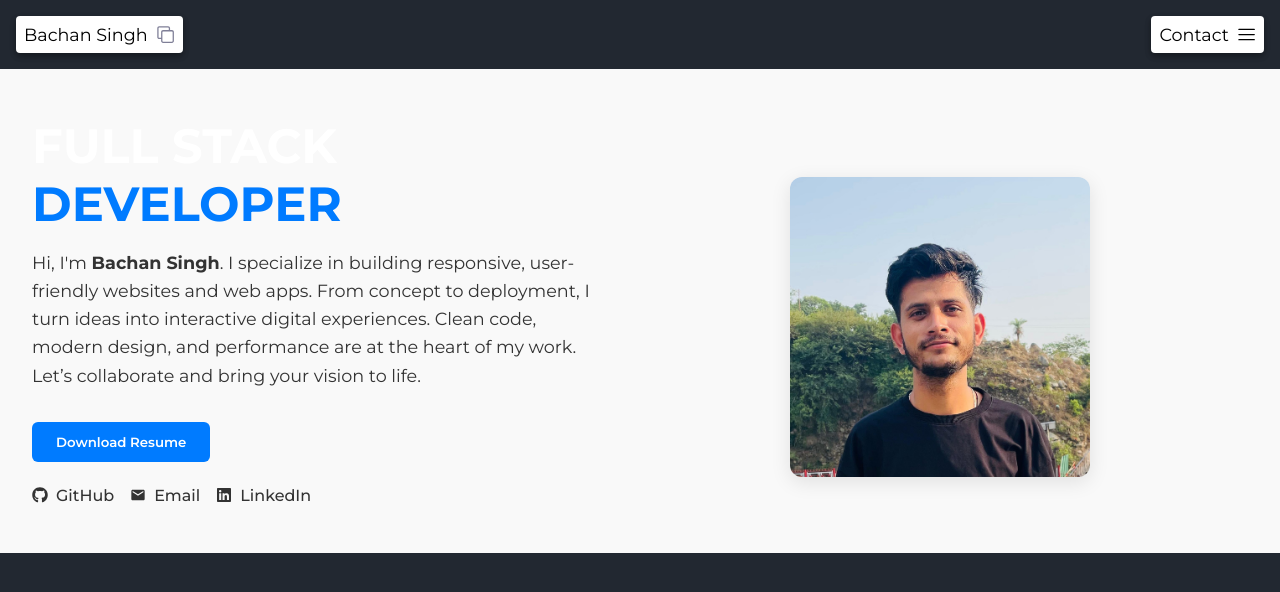
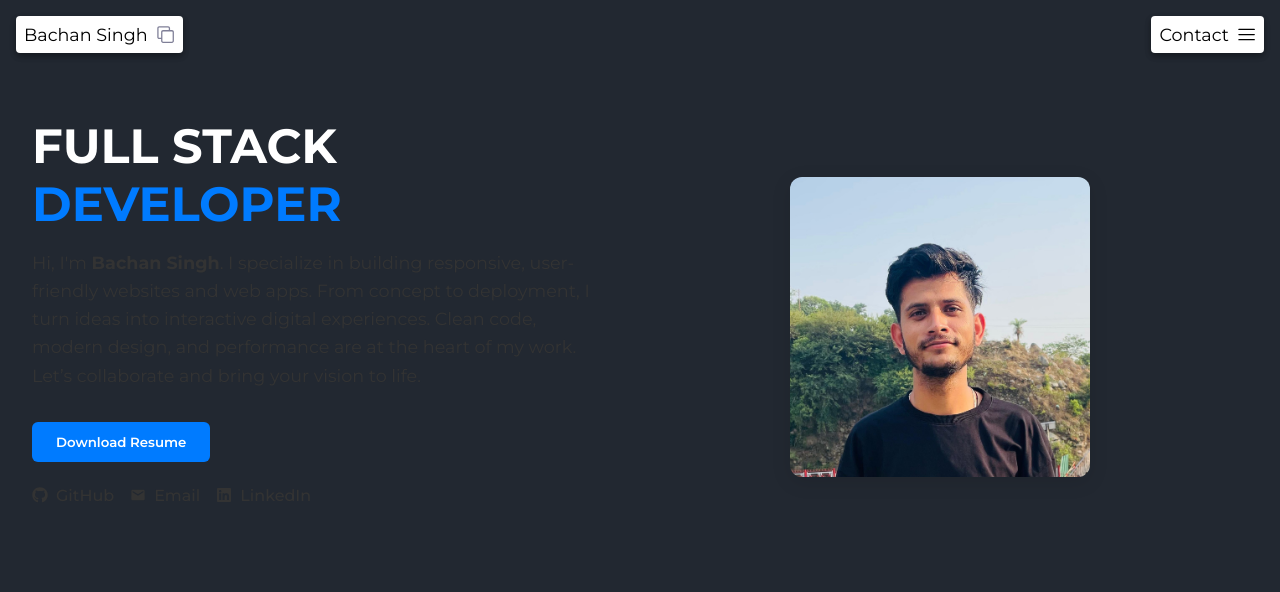
Before and after one commit to bachansingh1407/bachansingh.github.io, a React (Create React App) app: page / in a window 1280 px wide. Shown: the top 592 px of the page. Built offline with nearby package versions, Linux system fonts and the light colour scheme.

Commit message:
Adding Build usig npm ren build and Home

```diff
--- a/src/pages/home.css
+++ b/src/pages/home.css
@@ -4,7 +4,6 @@
     justify-content: space-between;
     align-items: center;
     padding: 3rem 2rem;
-    background-color: #f9f9f9;
 }
 
 .hero_content {
```
